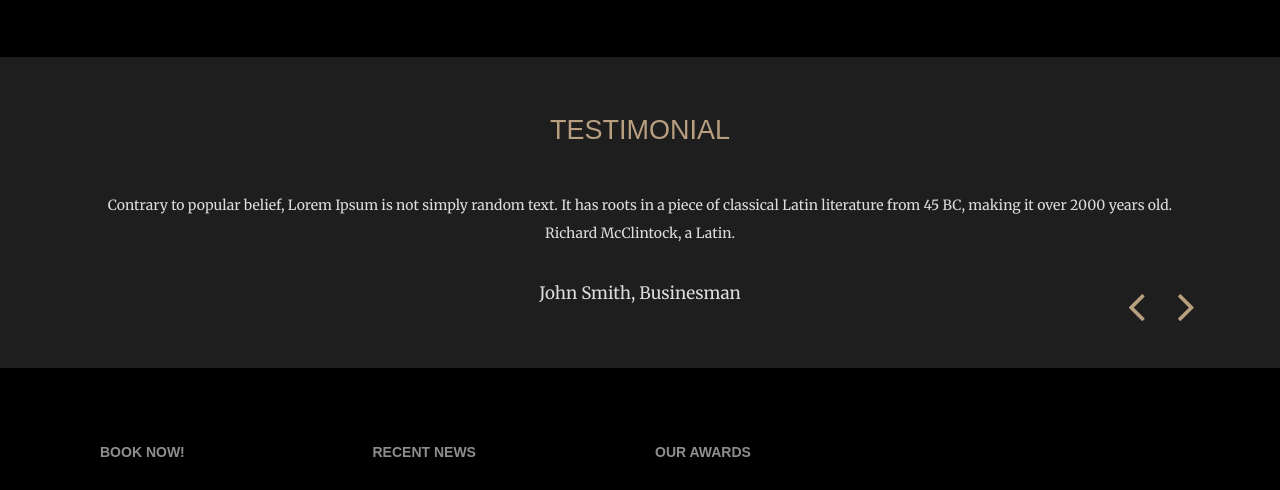
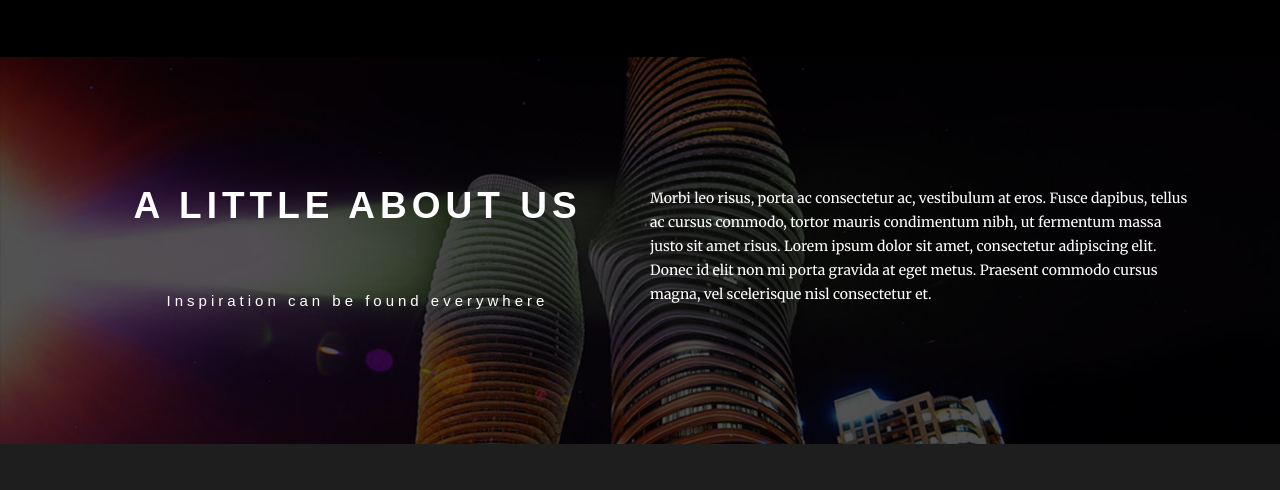
Before and after one commit to robinmind786/hotel-master, a plain HTML site: page index.html in a window 1280 px wide. Shown: the part 1227-1717 px from the top of the page. Drawn offline with Linux system fonts and the light colour scheme; a script that the page names is missing.

Commit message:
Add files via upload

```diff
--- a/css/responsive.css
+++ b/css/responsive.css
@@ -24,6 +24,12 @@
 	.nexts {
 		margin-left: 40px;
 	}
+	.about {
+		padding: 50px 0;
+	}
+	.about .about-content {
+		text-align: center;
+	}
 }
 
 @media only screen and (min-width: 600px) {
--- a/css/style.css
+++ b/css/style.css
@@ -363,8 +363,39 @@ nav .navbar .nav-links .links .search .search-box .input-box.showInput{
 }
 
 
+/*About*/
+.about {
+    background: url('/img/about-bg.jpg') no-repeat center center/cover;
+    padding: 130px 0;
+}
 
+.about .about-content .about-desc p {
+    font-family: 'Merriweather', serif;
+    font-size: 14px;
+    font-weight: 400;
+    line-height: 23.8px;
+    color: rgb(255, 255, 255);
+}
 
+.about .about-heading h1 {
+    font-size: 37px;
+    font-weight: 700;
+    line-height: 37px;
+    color: rgb(255, 255, 255);
+    letter-spacing: 5px;
+}
+
+.about .about-title {
+    margin-top: 4rem;
+}
+
+.about .about-title p {
+    font-size: 15px;
+    font-weight: 400;
+    line-height: 25.5px;
+    color: rgb(255, 255, 255);
+    letter-spacing: 4px;
+}
 
 
 
--- a/css/utilities.css
+++ b/css/utilities.css
@@ -25,3 +25,7 @@
 	line-height: 23.8px;
 	color: rgb(168, 168, 168);
 }
+
+.text-align {
+	text-align: center;
+}
--- a/index.html
+++ b/index.html
@@ -123,6 +123,30 @@
       </div>
     </div>
   </section>
+  <!-- About -->
+  <section class="about">
+    <div class="container">
+      <div class="item-2 grid">
+        <div class="about-item text-align">
+          <div class="about-content">
+            <div class="about-heading">
+              <h1>A LITTLE ABOUT US</h1>
+            </div>
+            <div class="about-title">
+              <p>Inspiration can be found everywhere</p>
+            </div>
+          </div>
+        </div>
+        <div class="about-item">
+          <div class="about-content">
+            <div class="about-desc">
+              <p>Morbi leo risus, porta ac consectetur ac, vestibulum at eros. Fusce dapibus, tellus ac cursus commodo, tortor mauris condimentum nibh, ut fermentum massa justo sit amet risus. Lorem ipsum dolor sit amet, consectetur adipiscing elit. Donec id elit non mi porta gravida at eget metus. Praesent commodo cursus magna, vel scelerisque nisl consectetur et. </p>
+            </div>
+          </div>
+        </div>
+      </div>
+    </div>
+  </section>
   <!-- Review -->
   <section class="review">
     <div class="container">
```
Also changed, not shown: img/about-bg.jpg (added).
